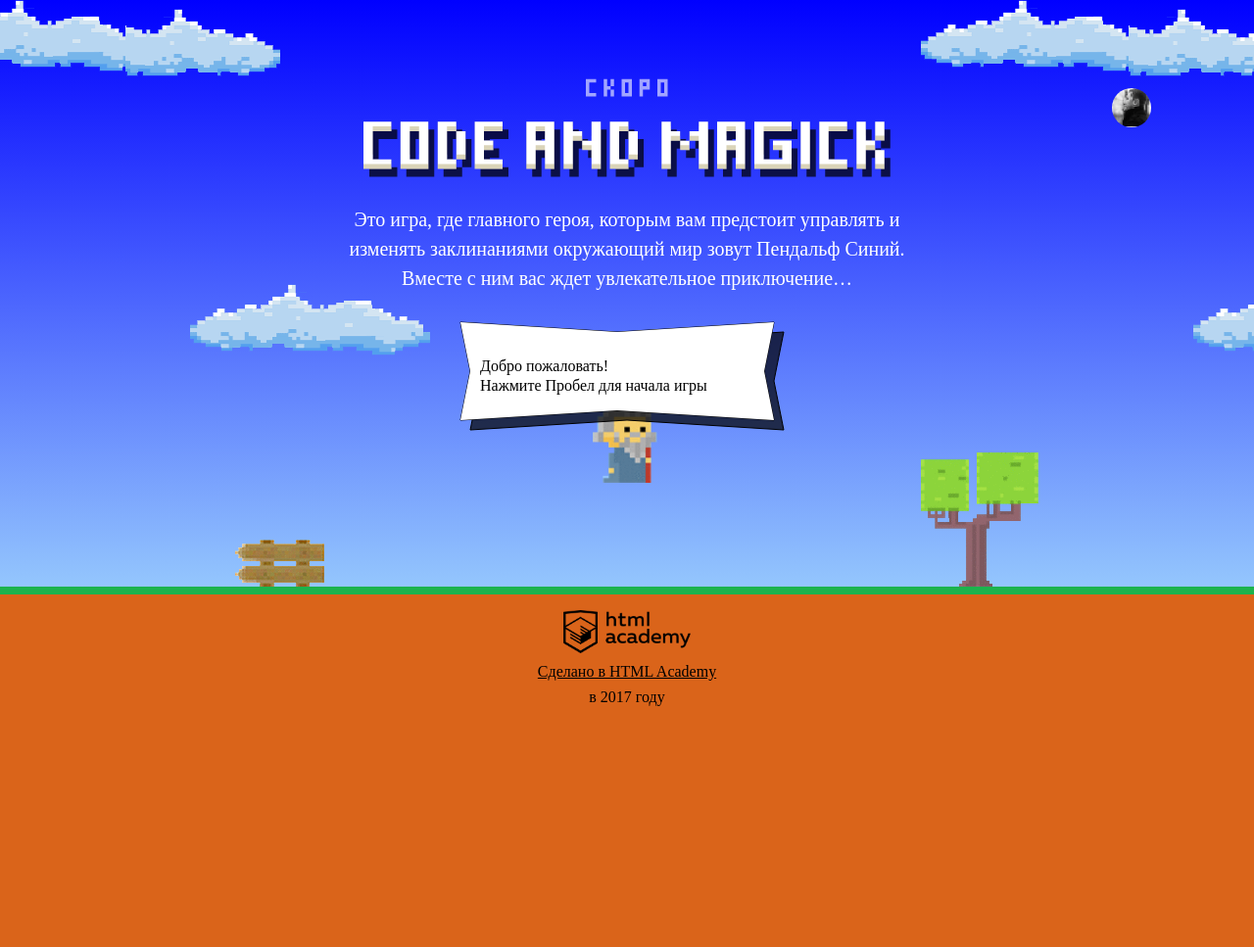
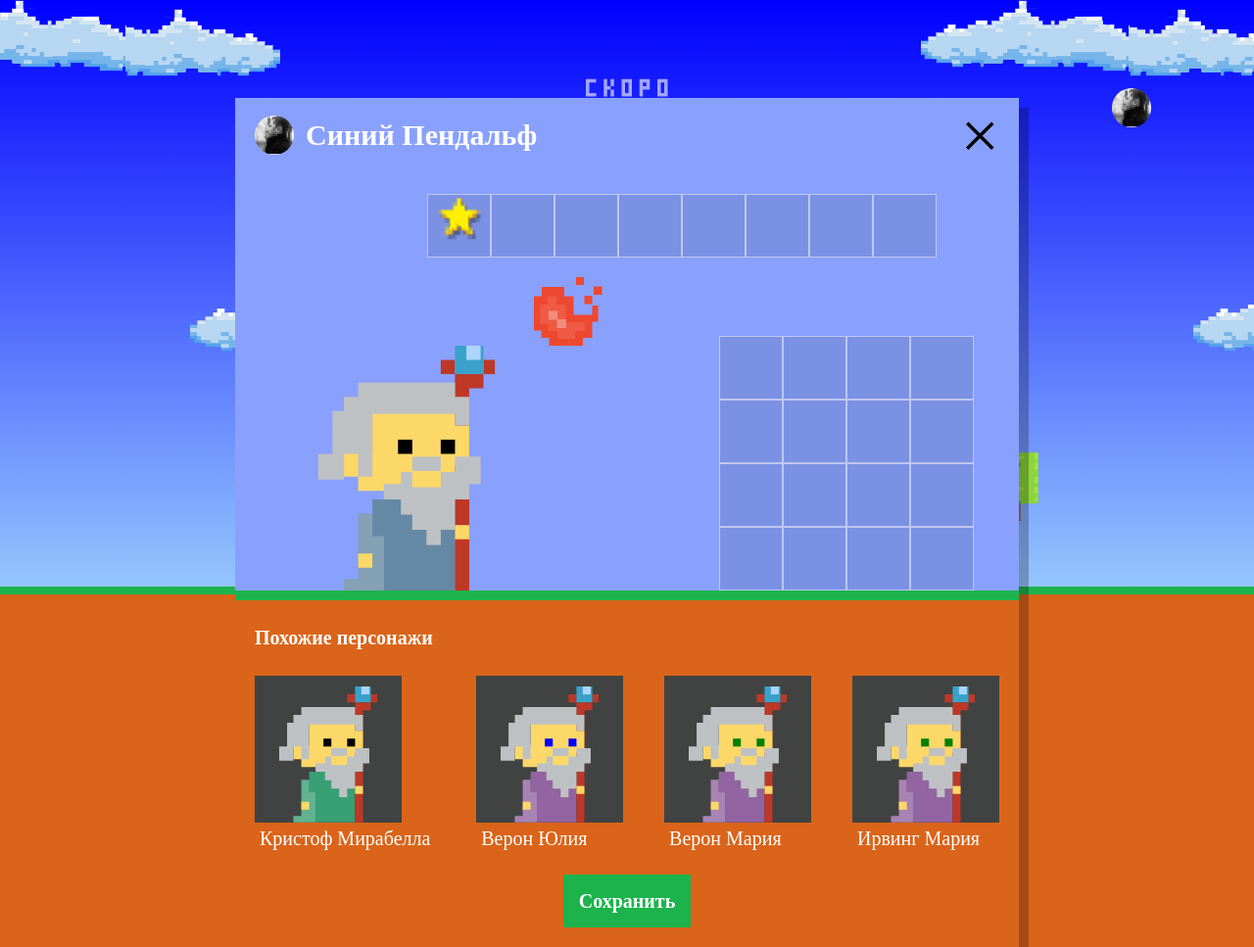
Before and after one commit to volkann1/185078-code-and-magick, a website: page index.html in a window 1280 px wide. Shown: the whole page at 98% size. Before the commit the page ends 800 px from the top, so only its background shows below. Drawn offline with Linux system fonts and the light colour scheme; a web font is replaced by a local one.

Commit message:
Отрисовка похожих магов

```diff
--- a/index.html
+++ b/index.html
@@ -188,5 +188,6 @@
 </script>
 <script type="text/javascript" src="js/stat.js"></script>
 <script type="text/javascript" src="js/game.js"></script>
+<script src="js/setup.js"></script>
 </body>
 </html>
--- /dev/null
+++ b/js/setup.js
@@ -0,0 +1,93 @@
+'use strict';
+var NAMES = [
+  'Иван',
+  'Хуан Себастьян',
+  'Мария',
+  'Кристоф',
+  'Виктор',
+  'Юлия',
+  'Люпита',
+  'Вашингтон'];
+var SURNAMES = [
+  'да Марья',
+  'Верон',
+  'Мирабелла',
+  'Вальц',
+  'Онопко',
+  'Топольницкая',
+  'Нионго',
+  'Ирвинг'];
+var COAT_COLOR = [
+  'rgb(101, 137, 164)',
+  'rgb(241, 43, 107)',
+  'rgb(146, 100, 161)',
+  'rgb(56, 159, 117)',
+  'rgb(215, 210, 55)',
+  'rgb(0, 0, 0)'];
+var EYES_COLOR = [
+  'black',
+  'red',
+  'blue',
+  'yellow',
+  'green'];
+var similarWizardObjectProperties = [
+  NAMES,
+  SURNAMES,
+  COAT_COLOR,
+  EYES_COLOR];
+var similarWizardObjectKeys = [
+  'name',
+  'coatColor',
+  'eyesColor'];
+var k = makeSimilarWizard(similarWizardObjectKeys, similarWizardObjectProperties);
+var similarWizardsList = makeSimilarWizardsList(similarWizardObjectKeys, similarWizardObjectProperties, 4);
+var userDialog = document.querySelector('.setup');
+var similarWizardTemplate = document.querySelector('#similar-wizard-template').content;
+var similarListElement = userDialog.querySelector('.setup-similar-list');
+var similarParentNode = userDialog.querySelector('.setup-similar');
+var fragment = document.createDocumentFragment();
+
+function getRandomNumer(min, max) {
+  return Math.floor(Math.random() * (max - min + 1)) + min;
+}
+
+function getRandomProperty(array) {
+  var item = array[getRandomNumer(0, array.length - 1)];
+  return item;
+}
+
+function makeSimilarWizard(keysArray, propertiesArray) {
+  var newObject = {};
+  newObject[keysArray[0]] = Math.random() > 0.5 ? getRandomProperty(propertiesArray[0]) + ' ' + getRandomProperty(propertiesArray[1]) : getRandomProperty(propertiesArray[1]) + ' ' + getRandomProperty(propertiesArray[0]);
+  for (var i = 1; i < keysArray.length; i++) {
+    newObject[keysArray[i]] = getRandomProperty(propertiesArray[i + 1]);
+  }
+  return newObject;
+}
+
+function makeSimilarWizardsList(keysArray, propertiesArray, arrayLength) {
+  var array = [];
+  for (var i = 0; i < arrayLength; i++) {
+    array[i] = makeSimilarWizard(keysArray, propertiesArray);
+  }
+  return array;
+}
+
+function renderWizard(templateContent, similarWizardObject) {
+  var wizardElement = templateContent.cloneNode(true);
+  wizardElement.querySelector('.setup-similar-label').textContent = similarWizardObject.name;
+  wizardElement.querySelector('.wizard-coat').style.fill = similarWizardObject.coatColor;
+  wizardElement.querySelector('.wizard-eyes').style.fill = similarWizardObject.eyesColor;
+  return wizardElement;
+}
+
+function renderWizards(templateContent, wizards, documentFragment) {
+  for (var i = 0; i < wizards.length; i++) {
+    documentFragment.appendChild(renderWizard(templateContent, wizards[i]));
+  }
+  return documentFragment;
+}
+
+similarListElement.appendChild(renderWizards(similarWizardTemplate, similarWizardsList, fragment));
+userDialog.classList.remove('hidden');
+similarParentNode.classList.remove('hidden');
```
